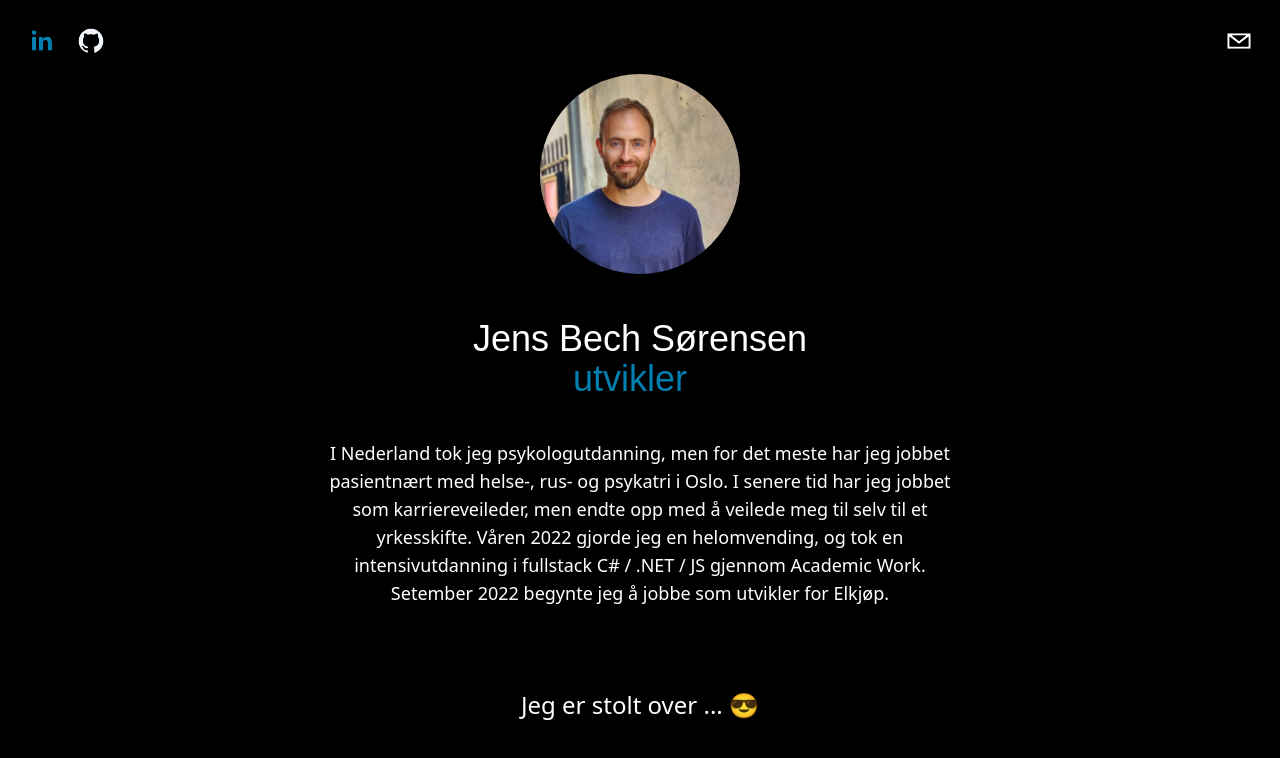
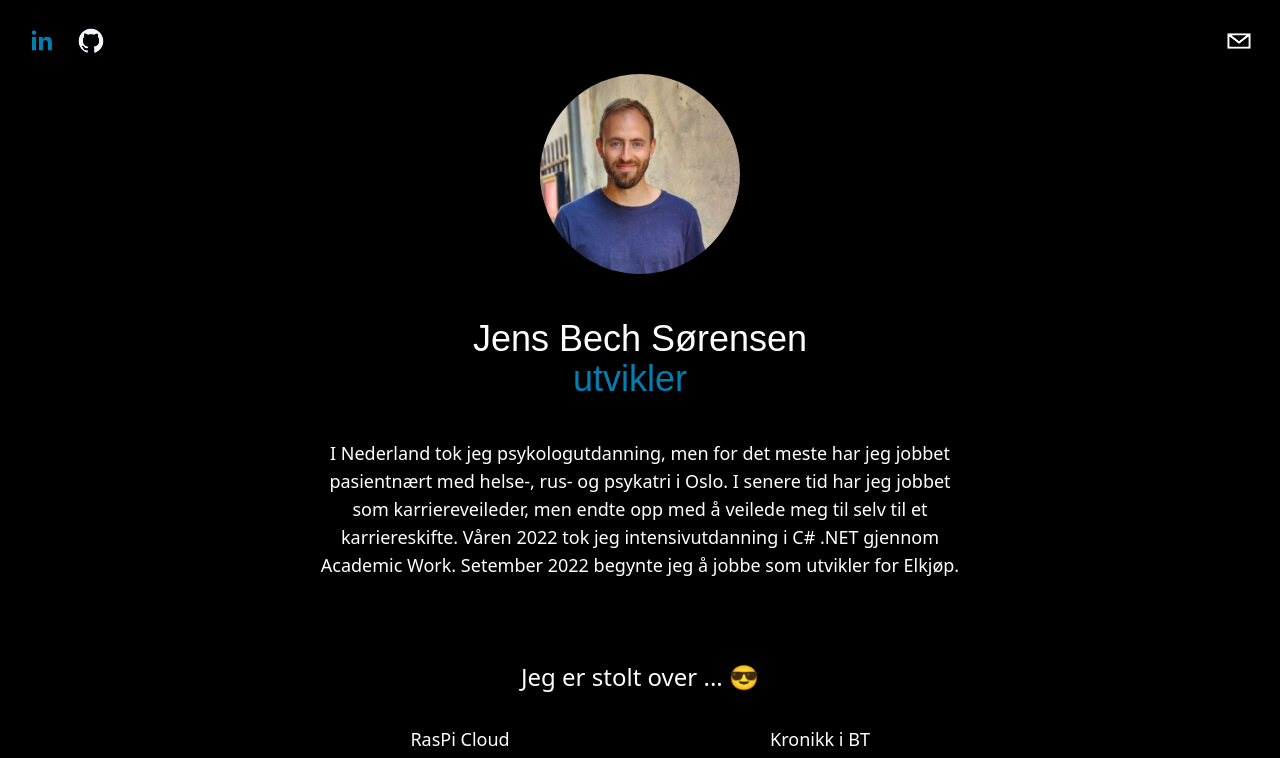
Before and after one commit to jensbech/portefolje, a Next.js app: page / in a window 1280 px wide. Shown: the top 758 px of the page. Built offline with nearby package versions, Linux system fonts and the light colour scheme.

Commit message:
fixed scrollbar

```diff
--- a/components/About.tsx
+++ b/components/About.tsx
@@ -14,9 +14,9 @@ function About({}: Props) {
             I Nederland tok jeg psykologutdanning,
             men for det meste har jeg jobbet pasientnært med helse-, rus- og psykatri i Oslo.
             I senere tid har jeg jobbet som karriereveileder,
-            men endte opp med å veilede meg til selv til et yrkesskifte.
-            Våren 2022 gjorde jeg en helomvending, og tok en intensivutdanning
-            i fullstack C# / .NET / JS gjennom Academic Work.
+            men endte opp med å veilede meg til selv til et karriereskifte.
+            Våren 2022 tok jeg intensivutdanning i C# .NET
+            gjennom Academic Work.
             Setember 2022 begynte jeg å jobbe som utvikler for Elkjøp.
         </motion.p>
     </div>
--- a/pages/index.tsx
+++ b/pages/index.tsx
@@ -12,7 +12,7 @@ import Footer from '../components/Footer'
 
 const Home: NextPage = () => {
   return (
-    <div className='h-screen snap-y snap-mandatory overflow-scroll z-0'>
+    <div>
 
       <Head>
         <title>Jens Bech-Sørensen</title>
```
